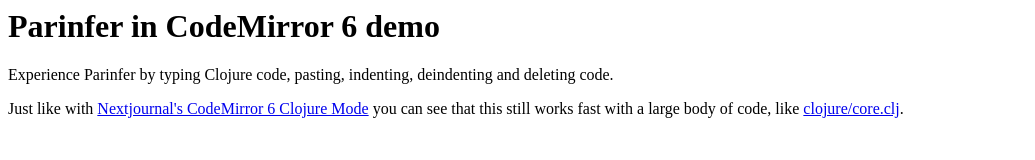
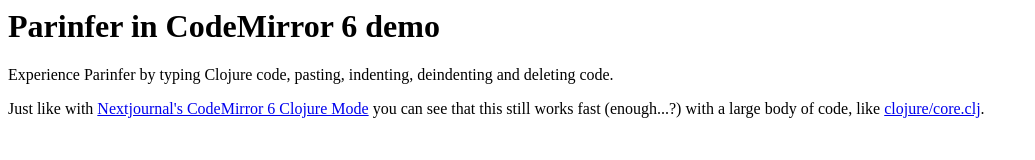
Before and after one commit to jurjanpaul/codemirror6-parinfer, a plain HTML site: page index.html in a window 1280 px wide. Shown: the whole page, without its empty margins (0-1035 px from the left). Drawn offline with nearby package versions, Linux system fonts and the light colour scheme; a script that the page names is missing.

Commit message:
fast enough?

```diff
--- a/index.html
+++ b/index.html
@@ -57,6 +57,6 @@
     <h1>Parinfer in CodeMirror 6 demo</h1>
     <div id="editor"></div>
     <p>Experience Parinfer by typing Clojure code, pasting, indenting, deindenting and deleting code.</p>
-    <p>Just like with <a href="https://github.com/nextjournal/clojure-mode">Nextjournal's CodeMirror 6 Clojure Mode</a> you can see that this still works fast with a large body of code, like <a href="https://raw.githubusercontent.com/clojure/clojure/refs/heads/master/src/clj/clojure/core.clj">clojure/core.clj</a>.</p>
+    <p>Just like with <a href="https://github.com/nextjournal/clojure-mode">Nextjournal's CodeMirror 6 Clojure Mode</a> you can see that this still works fast (enough...?) with a large body of code, like <a href="https://raw.githubusercontent.com/clojure/clojure/refs/heads/master/src/clj/clojure/core.clj">clojure/core.clj</a>.</p>
   </body>
 </html>
```
